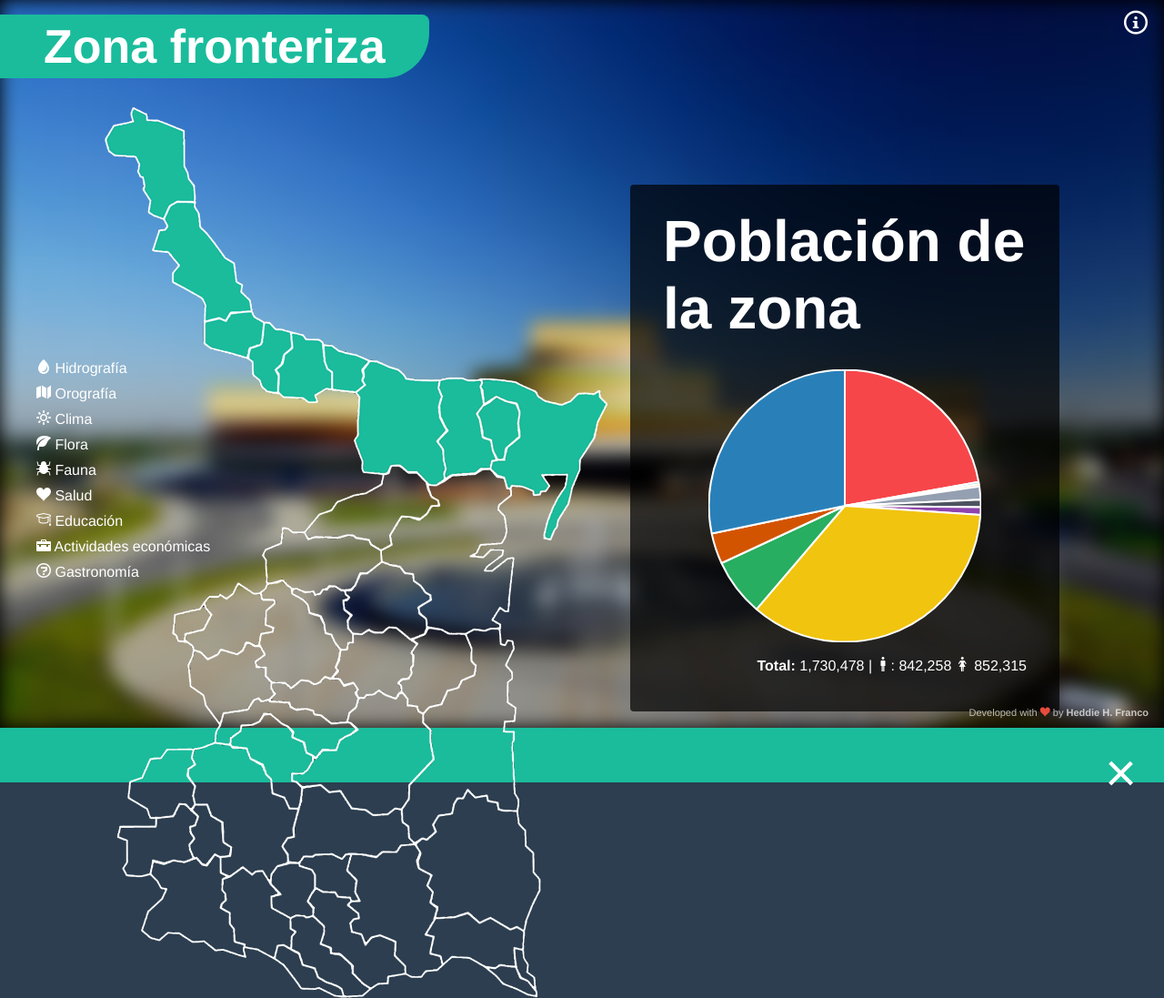
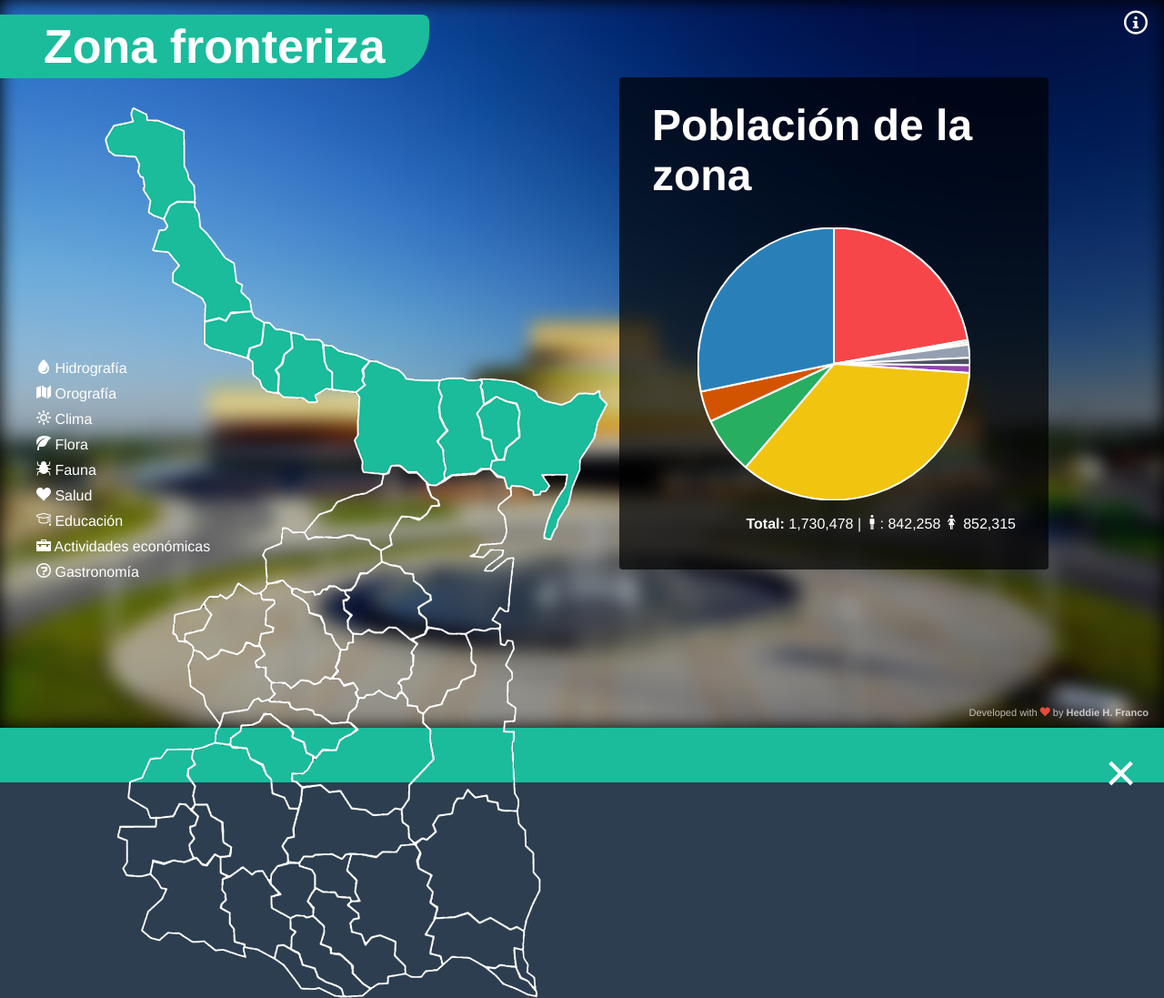
Before and after one commit to hhfa1990/hhfa1990.github.io, a plain HTML site: page lab/tam/index.html in a window 1280 px wide. Shown: the whole page at 91% size. Drawn offline with Linux system fonts and the light colour scheme.

Commit message:
2.0.1
Fixed resolution bug

```diff
--- a/lab/tam/css/style.css
+++ b/lab/tam/css/style.css
@@ -44,16 +44,17 @@ div#mapa {
 
 div#municipio {
     width: 400px;
-    position: absolute;
-    right: 0;
-    top: 101px;
+    position: fixed;
     background: rgba(0, 0, 0, 0.7);
     padding: 25px 36px;
     border-radius: 4px;
+    top: 85px;
+    left: 50%;      transform: translate(-50%, 0);
+    margin-left: 277px;
 }
 
 div#municipio h2 {
-    font-size: 4em;
+    font-size: 3em;
     margin: 0 0 30px;
 }
 
@@ -80,10 +81,12 @@ ul#moreInfo {
     /* padding: 0 0 0 16px; */
     z-index: 5;
     /* max-width: 156px; */
+    width: 110px;
 }
 
 ul#moreInfo li{
     transition: .5s
+;white-space: nowrap;
 }
 
 ul#moreInfo li:hover {
```
